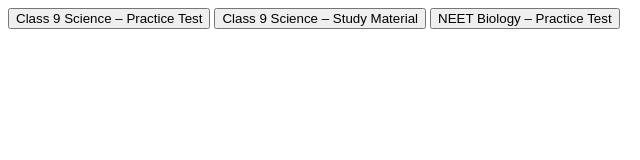
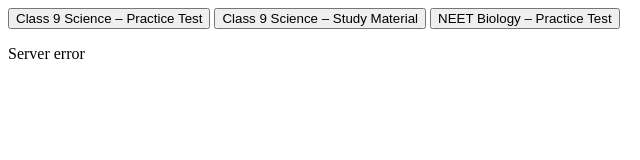
Before and after one commit to paymentbacken-sys/Password-Backen, a website: page public/index.html in a window 1280 px wide. Both pictures are taken after a click on the button "Class 9 Science – Practice Test". Shown: the full height of the page, 0-640 px from the left. Drawn offline with Linux system fonts and the light colour scheme; no server answers.

Commit message:
Update index.html

```diff
--- a/public/index.html
+++ b/public/index.html
@@ -21,16 +21,17 @@
 
 <script>
 function getEmail(category) {
-  fetch(`https://YOUR-RENDER-URL.onrender.com/email?category=${category}`)
+  fetch(`/email?category=${category}`)
     .then(res => res.json())
     .then(data => {
       document.getElementById("email").innerText =
         data.email || data.message;
+    })
+    .catch(() => {
+      document.getElementById("email").innerText = "Server error";
     });
 }
 </script>
 
-
-
 </body>
 </html>
```
